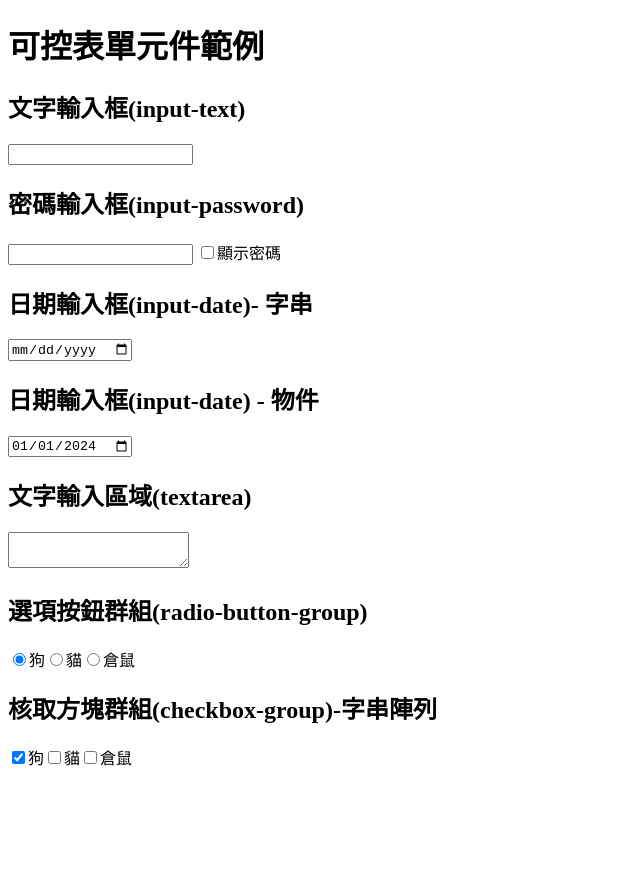
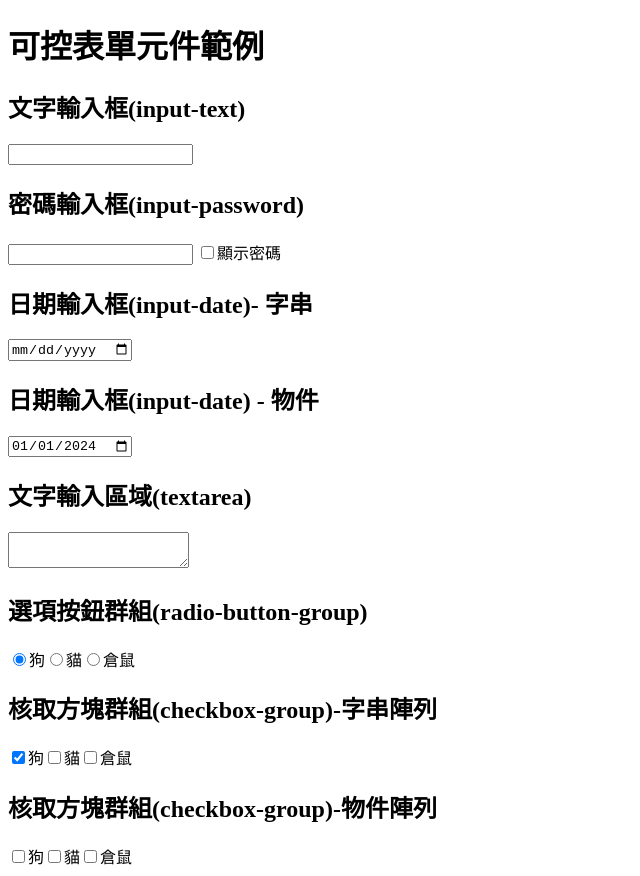
Before and after one commit to XiaoYun3893z/next-base, a Next.js app: page /cs-0424/controlled-form in a window 1280 px wide. Shown: the whole page, without its empty margins (0-640 px from the left). Before the commit the page ends 800 px from the top, so only its background shows below. Built offline with nearby package versions, Linux system fonts and the light colour scheme.

Commit message:
可控表單元件-checkbox_group-物件陣列

```diff
--- a/pages/cs-0424/controlled-form.js
+++ b/pages/cs-0424/controlled-form.js
@@ -31,7 +31,9 @@ export default function ControlledForm() {
   // checkbox group - 字串陣列
   const [pets, setPets] = useState(['狗'])
 
+  // 處理核取方塊change事件的函式
   const handleCheckboxGroup = (e) => {
+    // 宣告方便使用的tv名稱，取得觸發事件物件的目標值
     const tv = e.target.value
     // 判斷是否有在pets陣列中
     if (pets.includes(tv)) {
@@ -43,6 +45,28 @@ export default function ControlledForm() {
       const nextPets = [...pets, tv]
       setPets(nextPets)
     }
+  }
+
+  // checkbox group - 物件陣列
+  // 設定到初始狀態前，先擴增一個代表是否有選中的屬性checked(布林，預設為false)
+  const initState = petOptions.map((v, i) => {
+    return { id: i + 1, label: v, checked: false }
+  })
+
+  // 使用物件陣列狀態
+  const [myPets, setMyPets] = useState(initState)
+
+  // 處理checked切換布林的函式
+  const handleToggleChecked = (id) => {
+    // 1 2 展開每個成員
+    const nextMyPets = myPets.map((v, i) => {
+      // 如果符合條件(id相等傳入id)，屬性checked的值邏輯反相(true=>false, false=>true)
+      if (v.id === id) return { ...v, checked: !v.checked }
+      // 否則回傳原本物件
+      else return v
+    })
+    // 3
+    setMyPets(nextMyPets)
   }
 
   return (
@@ -133,7 +157,7 @@ export default function ControlledForm() {
           )
         })}
       </div>
-      <div title="checkbox-group">
+      <div title="checkbox-group-1">
         <h2>核取方塊群組(checkbox-group)-字串陣列</h2>
         {petOptions.map((v, i) => {
           return (
@@ -152,6 +176,23 @@ export default function ControlledForm() {
           )
         })}
       </div>
+      <div title="checkbox-group-2">
+        <h2>核取方塊群組(checkbox-group)-物件陣列</h2>
+        {myPets.map((v, i) => {
+          return (
+            <label key={v.id}>
+              <input
+                type="checkbox"
+                checked={v.checked}
+                onChange={() => {
+                  handleToggleChecked(v.id)
+                }}
+              />
+              {v.label}
+            </label>
+          )
+        })}
+      </div>
     </>
   )
 }
```
